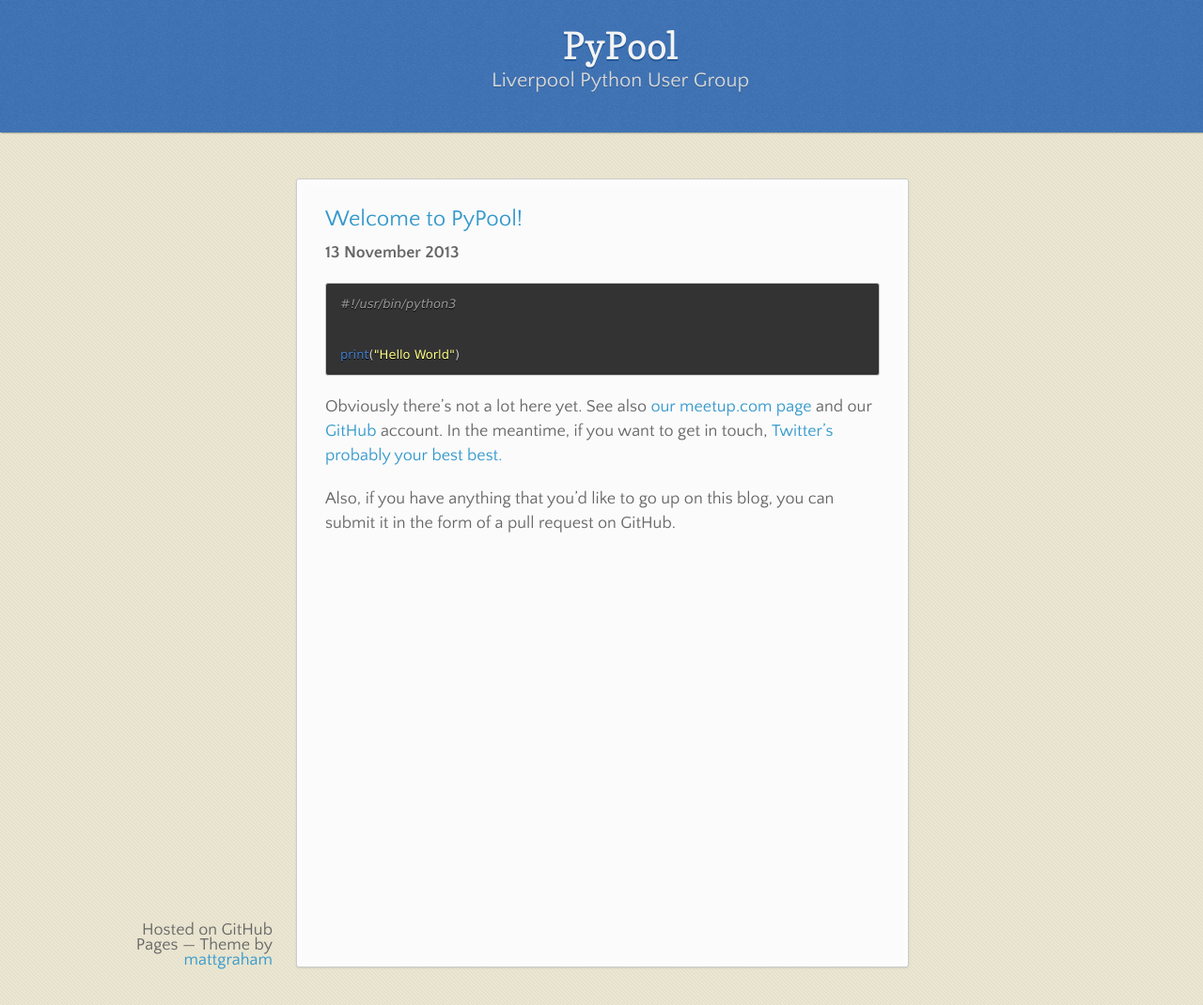
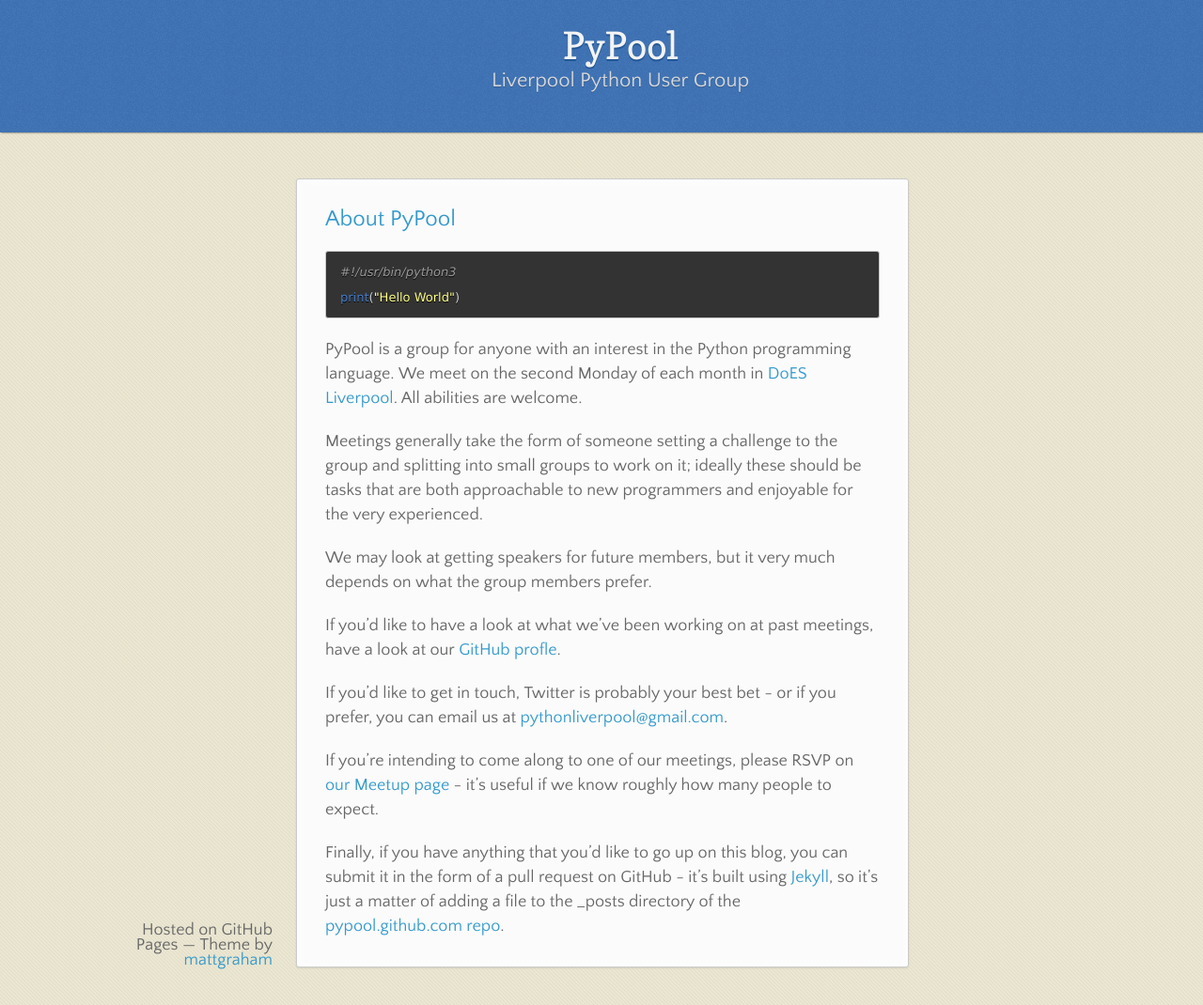
Before and after one commit to PyPool/pypool.github.com, a Jekyll site: the page built from index.html, in a window 1280 px wide and 1070 px high. Shown: the whole window at 94% size. Built offline with Jekyll 4.4.1, drawn with Linux system fonts in a browser that asks for light colours; nearby versions of some CDN libraries; Markdown is read by kramdown in place of the engine named in the settings.

Commit message:
edited about post

```diff
--- a/_layouts/default.html
+++ b/_layouts/default.html
@@ -35,12 +35,7 @@
     </nav>
 
     <section>
-      {% for post in site.posts %}
-        <h2><a href="{{ post.url }}">{{ post.title }}</a></h2>
-        <h3 class="meta">{{ post.date | date: "%-d %B %Y" }}</h3>
-        <p>{{ post.content }}</p>
-
-      {% endfor %}
+      {{ content }}
     </section>
       <footer>
         <p><span class="small">Hosted on GitHub Pages &mdash; Theme by <a href="http://twitter.com/#!/michigangraham">mattgraham</a></span></p>
--- a/_layouts/post.html
+++ b/_layouts/post.html
@@ -1,3 +1,9 @@
 ---
 layout: default
 ---
+
+{% for post in site.posts %}
+	<h2><a href="{{ post.url }}">{{ post.title }}</a></h2>
+	<!--h3 class="meta">{{ post.date | date: "%-d %B %Y" }}</h3-->
+	<p>{{ post.content }}</p>
+{% endfor %}
--- a/_posts/2013-11-13-welcome-to-pypool.markdown
+++ /dev/null
@@ -1,15 +0,0 @@
----
-layout: post
-title:  "Welcome to PyPool!"
-date:   2013-11-13 18:17:02
----
-
-{% highlight python %}
-#!/usr/bin/python3
-
-print("Hello World")
-{% endhighlight %}
-
-Obviously there's not a lot here yet. See also <a href="http://www.meetup.com/PyPool/">our meetup.com page</a> and our <a href="https://github.com/pypool">GitHub</a> account. In the meantime, if you want to get in touch, <a href="https://twitter.com/PyPool">Twitter's probably your best best.</a>
-
-Also, if you have anything that you'd like to go up on this blog, you can submit it in the form of a pull request on GitHub.
--- /dev/null
+++ b/_posts/2013-11-14-about.markdown
@@ -0,0 +1,24 @@
+---
+layout: default
+title:  "About PyPool"
+date:   2013-11-14
+---
+
+{% highlight python %}
+#!/usr/bin/python3
+print("Hello World")
+{% endhighlight %}
+
+PyPool is a group for anyone with an interest in the Python programming language. We meet on the second Monday of each month in [DoES Liverpool](http://doesliverpool.com/). All abilities are welcome.
+
+Meetings generally take the form of someone setting a challenge to the group and splitting into small groups to work on it; ideally these should be tasks that are both approachable to new programmers and enjoyable for the very experienced.
+
+We may look at getting speakers for future members, but it very much depends on what the group members prefer.
+
+If you'd like to have a look at what we've been working on at past meetings, have a look at our [GitHub profle](https://github.com/pypool).
+
+If you'd like to get in touch, Twitter is probably your best bet - or if you prefer, you can email us at <pythonliverpool@gmail.com>.
+
+If you're intending to come along to one of our meetings, please RSVP on [our Meetup page](http://www.meetup.com/PyPool/) - it's useful if we know roughly how many people to expect.
+
+Finally, if you have anything that you'd like to go up on this blog, you can submit it in the form of a pull request on GitHub - it's built using [Jekyll](http://jekyllrb.com/), so it's just a matter of adding a file to the _posts directory of the [pypool.github.com repo](https://github.com/PyPool/pypool.github.com).
--- a/index.html
+++ b/index.html
@@ -2,3 +2,8 @@
 layout: default
 title: PyPool
 ---
+
+{% for post in site.posts %}
+	<h2><a href="{{ post.url }}">{{ post.title }}</a></h2>
+	<p>{{ post.content }}</p>
+{% endfor %}
```
